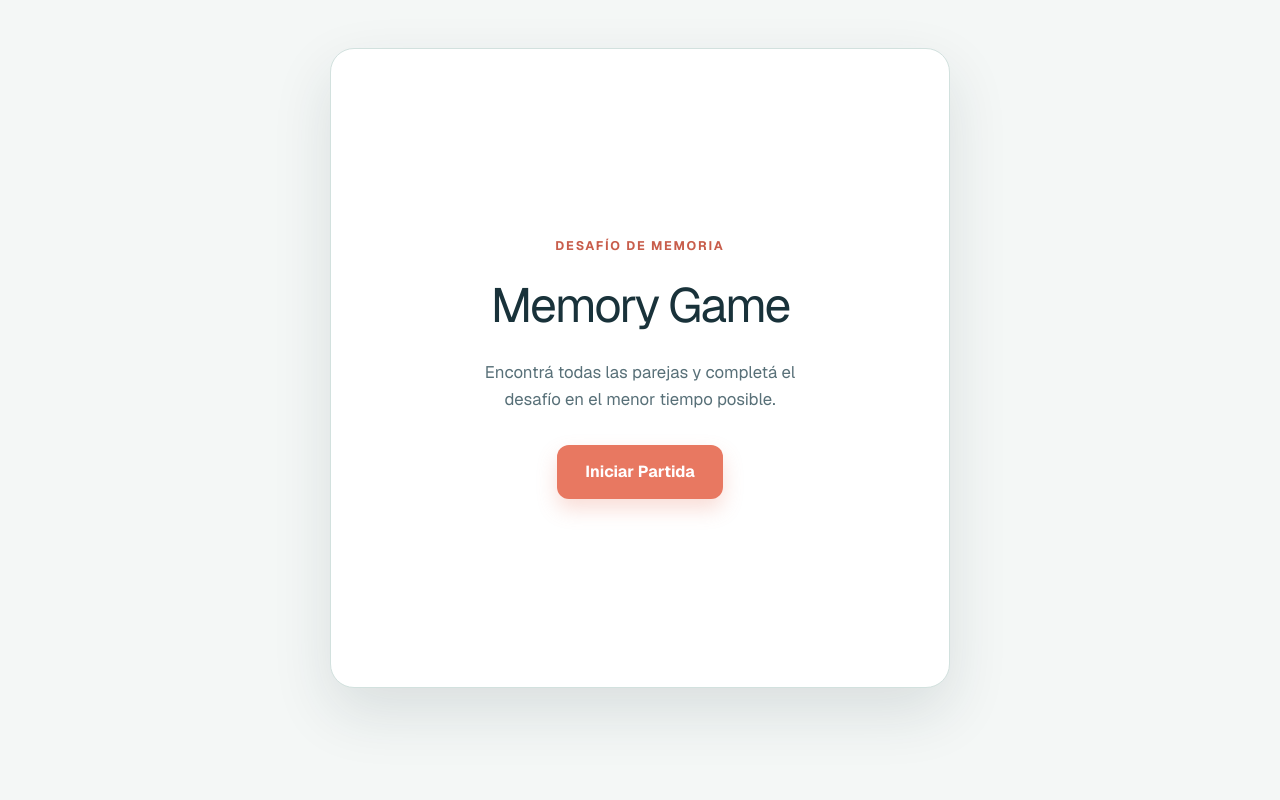
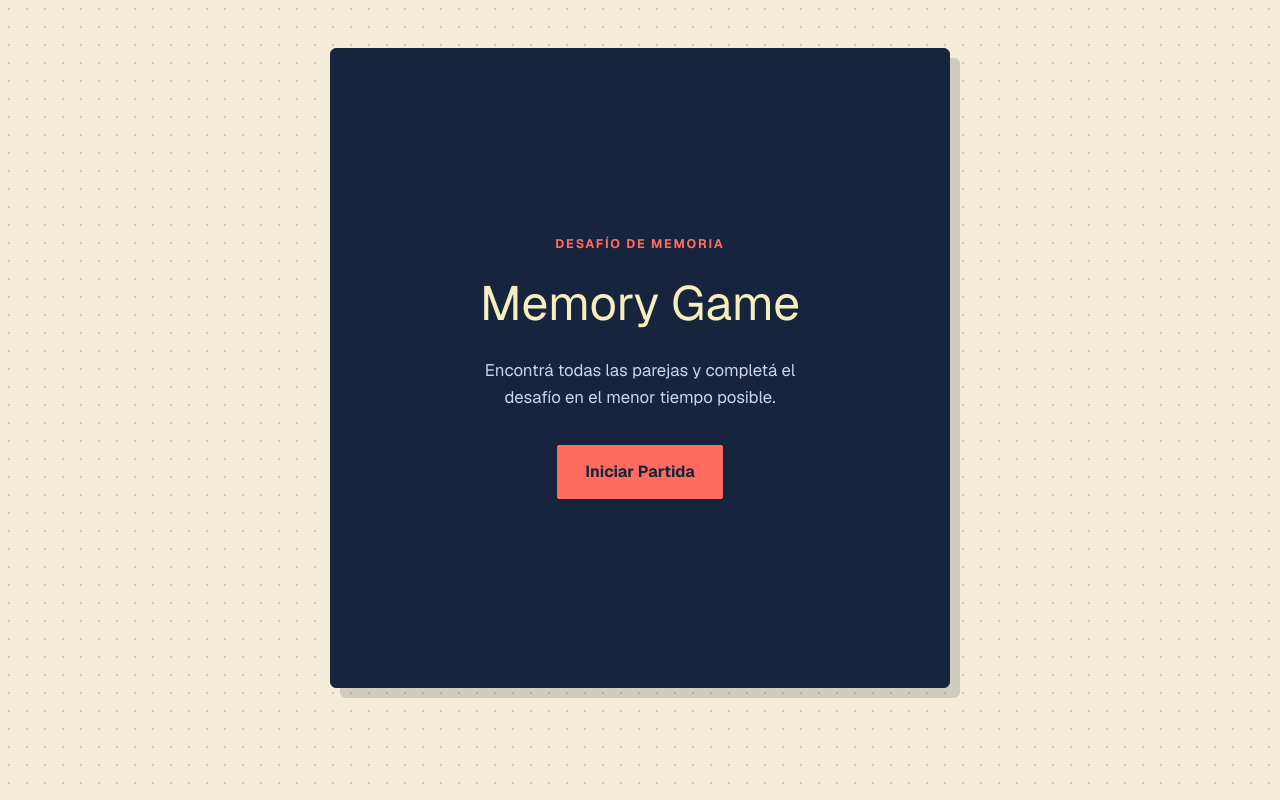
Before and after one commit to MRios-7/entrega-tareas-silicon-misiones, a Next.js app in the folder memory-game-next/: page / in a window 1280 px wide. Built offline with nearby package versions, Linux system fonts and the light colour scheme.

Commit message:
Cambio en Css

```diff
--- a/memory-game-next/app/globals.css
+++ b/memory-game-next/app/globals.css
@@ -1,16 +1,18 @@
 @import "tailwindcss";
 
 :root {
-  --background: #f4f7f6;
-  --foreground: #19323a;
-  --surface: #ffffff;
-  --surface-soft: #e8f1ef;
-  --primary: #176b67;
-  --primary-dark: #0f514f;
-  --accent: #e87861;
-  --accent-dark: #c85d4b;
-  --border: #d2e1de;
-  --shadow: 0 24px 60px rgba(25, 50, 58, 0.12);
+  --background: #f4ecd8;
+  --foreground: #17243d;
+  --surface: #17243d;
+  --surface-soft: #f6eebd;
+  --primary: #253c67;
+  --primary-dark: #111d37;
+  --accent: #dfff4f;
+  --accent-dark: #b8d92b;
+  --coral: #ff6b5e;
+  --sky: #8dd8ff;
+  --border: #17243d;
+  --shadow: 10px 10px 0 rgba(23, 36, 61, 0.16);
 }
 
 @theme inline {
@@ -30,7 +32,9 @@ body {
 }
 
 body {
-  background: var(--background);
+  background-color: var(--background);
+  background-image: radial-gradient(#d9cda9 1px, transparent 1px);
+  background-size: 18px 18px;
   color: var(--foreground);
   font-family: var(--font-geist-sans), Arial, sans-serif;
   margin: 0;
@@ -44,7 +48,7 @@ main {
   align-items: center;
   background: var(--surface);
   border: 1px solid var(--border);
-  border-radius: 24px;
+  border-radius: 6px;
   box-shadow: var(--shadow);
   display: flex;
   flex-direction: column;
@@ -68,9 +72,9 @@ header {
 }
 
 h1 {
-  color: var(--foreground);
+  color: var(--surface-soft);
   font-size: clamp(2rem, 6vw, 3rem);
-  letter-spacing: -0.04em;
+  letter-spacing: 0;
   margin: 0;
 }
 
@@ -87,7 +91,7 @@ h1 {
 }
 
 .etiqueta {
-  color: var(--accent-dark);
+  color: var(--coral);
   font-size: 0.78rem;
   font-weight: 700;
   letter-spacing: 0.14em;
@@ -96,7 +100,7 @@ h1 {
 }
 
 .inicio-descripcion {
-  color: #587078;
+  color: #cad5e8;
   font-size: 1.05rem;
   line-height: 1.6;
   margin: 18px auto 32px;
@@ -105,8 +109,8 @@ h1 {
 
 .btn-principal,
 .btn-iniciar {
-  border: 0;
-  border-radius: 12px;
+  border: 2px solid var(--foreground);
+  border-radius: 4px;
   cursor: pointer;
   font-weight: 700;
   transition:
@@ -116,15 +120,16 @@ h1 {
 }
 
 .btn-principal {
-  background: var(--accent);
-  box-shadow: 0 10px 20px rgba(232, 120, 97, 0.25);
-  color: #ffffff;
+  background: var(--coral);
+  box-shadow: 4px 4px 0 var(--foreground);
+  color: var(--foreground);
   padding: 15px 28px;
 }
 
 .btn-iniciar {
-  background: var(--surface-soft);
-  color: var(--primary-dark);
+  background: var(--accent);
+  box-shadow: 3px 3px 0 var(--foreground);
+  color: var(--foreground);
   padding: 11px 16px;
 }
 
@@ -134,18 +139,18 @@ h1 {
 }
 
 .btn-principal:hover {
-  background: var(--accent-dark);
-  box-shadow: 0 14px 24px rgba(232, 120, 97, 0.3);
+  background: #ff8479;
+  box-shadow: 6px 6px 0 var(--foreground);
 }
 
 .btn-iniciar:hover {
-  background: #d4e6e1;
+  background: var(--accent-dark);
 }
 
 .btn-principal:focus-visible,
 .btn-iniciar:focus-visible,
 .ficha:focus-visible {
-  outline: 3px solid rgba(232, 120, 97, 0.45);
+  outline: 3px solid var(--coral);
   outline-offset: 3px;
 }
 
@@ -159,9 +164,9 @@ h1 {
 .ficha {
   align-items: center;
   background: var(--primary);
-  border: 0;
+  border: 3px solid var(--surface-soft);
   border-radius: 50%;
-  color: #ffffff;
+  color: var(--surface-soft);
   cursor: pointer;
   display: flex;
   font-size: 1.7rem;
@@ -176,14 +181,21 @@ h1 {
 }
 
 .ficha:hover:not(:disabled) {
-  background: var(--primary-dark);
-  box-shadow: 0 8px 16px rgba(23, 107, 103, 0.22);
+  background: var(--coral);
+  border-color: var(--foreground);
+  box-shadow: 4px 4px 0 var(--foreground);
   transform: translateY(-3px);
 }
 
 .ficha:disabled {
   cursor: default;
   opacity: 0.9;
+}
+
+.ficha:not(:empty) {
+  background: var(--sky);
+  border-color: var(--foreground);
+  color: var(--foreground);
 }
 
 footer {
@@ -201,8 +213,10 @@ footer {
 
 .footer-card {
   background: var(--surface-soft);
-  border-radius: 12px;
-  color: var(--primary-dark);
+  border: 2px solid var(--foreground);
+  border-radius: 4px;
+  box-shadow: 4px 4px 0 var(--foreground);
+  color: var(--foreground);
   flex: 1;
   padding: 14px 16px;
   text-align: center;
@@ -214,7 +228,7 @@ footer {
 }
 
 .pantalla-victoria p {
-  color: #587078;
+  color: #cad5e8;
   font-size: 1.1rem;
   margin: 12px 0;
 }
```
